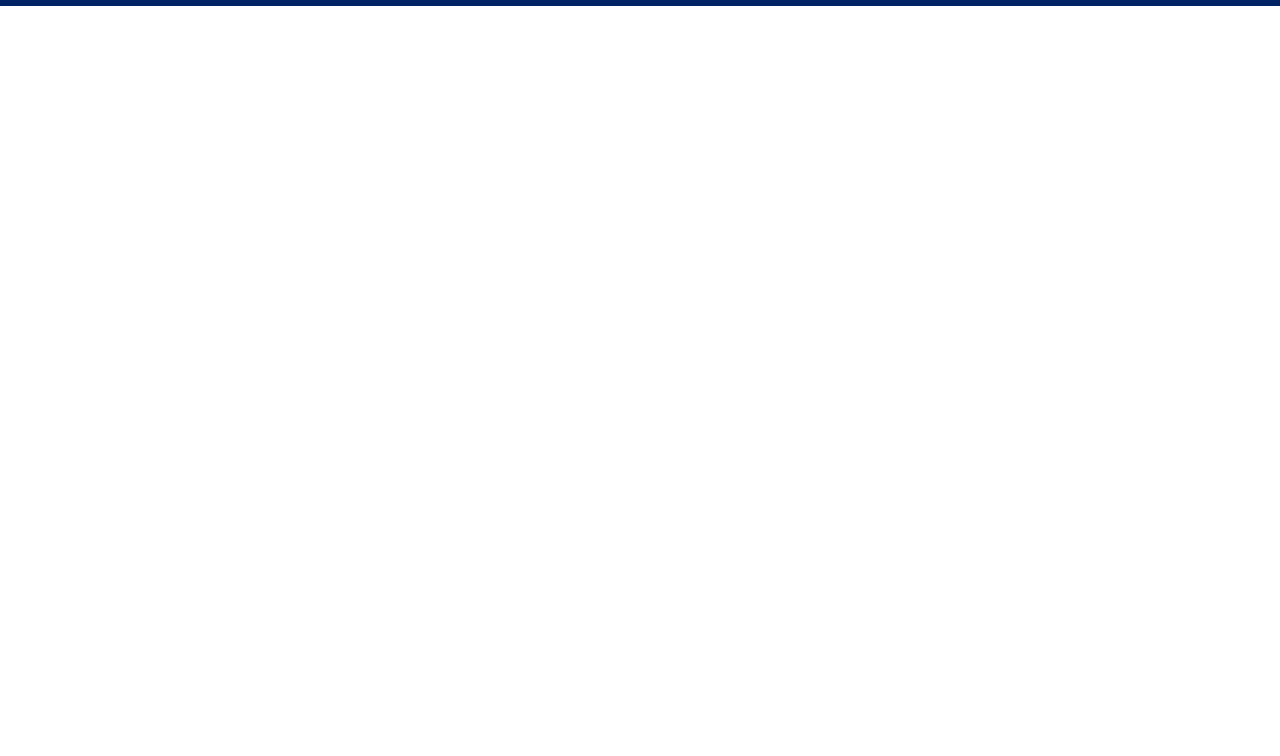
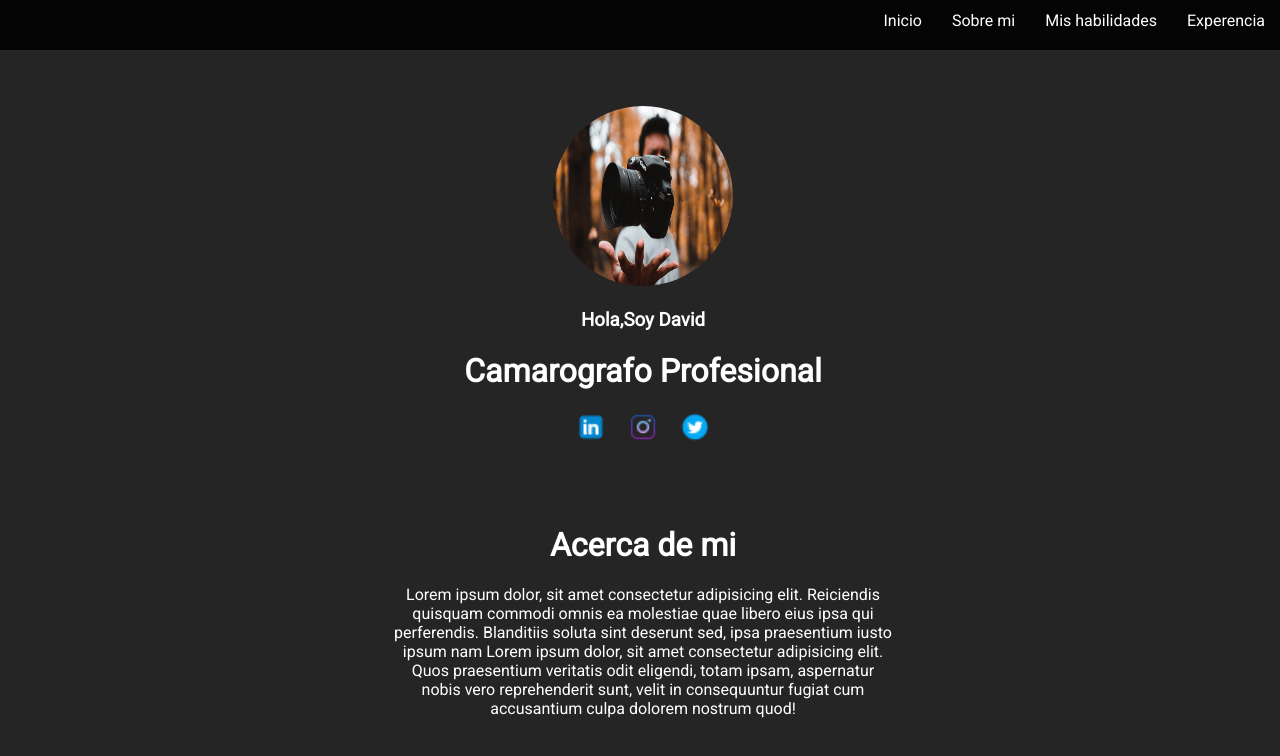
Before and after one commit to HDER7/Taller, a plain HTML site: page index.html in a window 1280 px wide. Drawn offline with Linux system fonts and the light colour scheme.

```diff
--- a/CSS/style.css
+++ b/CSS/style.css
@@ -3,9 +3,11 @@
 
 body
 {
+    background-color: #252525;
     margin: 0;
     padding-top: 56px;
     font-family: 'Roboto', sans-serif;
+    color: antiquewhite;
 }
 
 nav
@@ -13,13 +15,13 @@ nav
     position: fixed;
     top: 0;
     left: 0;
-    width: 100%;
+    width: calc(100%);
     display: flex;
     align-items: center;
     justify-content:end;
-    height: 56px;
+    height: 60px;
     transition: 0.3s;
-    background: #002366;
+    background: #040404;
 }
 
 .links
@@ -38,6 +40,35 @@ nav a {
 }
 
 nav a:hover {
-    background-color: #083AA9;
+    background-color: #292929;
     color: whitesmoke;
 }
+
+.Home Img{
+  border-radius: 100px;
+
+  }
+
+  .Home{
+    margin-top: 50px;
+    text-align: center;
+    color: white;
+    width: 500px;
+    padding-left: calc(50% - 247px);
+  }
+
+
+  .Iconos{
+
+      justify-content: center;
+      display: flex;
+      gap: 22px;
+  }
+
+  .Sobre_mi{
+    color: white;
+    margin-top: 80px;
+    text-align: center;
+    width: 500px;
+    padding-left: calc(50% - 247px);
+  }
--- a/JS/script.js
+++ b/JS/script.js
@@ -4,6 +4,6 @@ function scrollFunction() {
     if (document.body.scrollTop > 20 || document.documentElement.scrollTop > 20) {
         document.getElementById("nav").style.top = "0";
     } else {
-        document.getElementById("nav").style.top = "-50px";
+        document.getElementById("nav").style.top = "-10px";
     }
 }
--- a/index.html
+++ b/index.html
@@ -11,12 +11,32 @@
 <body>
     <nav id="nav">
         <div id="links">
-            <a href="#">Inicio</a>
-            <a href="#">Sobre mi</a>
+            <a href="#Home">Inicio</a>
+            <a href="#Sobre_mi">Sobre mi</a>
             <a href="#">Mis habilidades</a>
             <a href="#">Experencia</a>
         </div>
     </nav>
+    <div class="Home" id="Home">
+        <center><img src="IMG/Perfil.png" alt="Centered image" height="180" width="180"></center>
+        <h3>Hola,Soy David</h3>
+        <h1>Camarografo Profesional</h1>
+        <div class="Iconos">
+            <a href="https://co.linkedin.com/?original_referer=https%3A%2F%2Fwww.google.com%2F" target="_blank"> <img src="IMG/Linke.png" width="30px" height="30px" alt=""> </a>
+            <a href="https://www.instagram.com/" target="_blank"> <img src="IMG/Instagram.png" width="30px" height="30px" alt=""> </a>
+            <a href="https://twitter.com/login" target="_blank"> <img src="IMG/Twitter.png" width="30px" height="30px" alt=""> </a>
+        </div>
+    </div>
+    <div class="Sobre_mi" id="Sobre_mi">
+        <h1>Acerca de mi</h1>
+        <p>Lorem ipsum dolor, sit amet consectetur adipisicing elit.
+            Reiciendis quisquam commodi omnis ea molestiae quae libero eius ipsa qui perferendis.
+            Blanditiis soluta sint deserunt sed, ipsa praesentium iusto ipsum nam
+            Lorem ipsum dolor, sit amet consectetur adipisicing elit.
+            Quos praesentium veritatis odit eligendi, totam ipsam, aspernatur nobis vero reprehenderit sunt,
+            velit in consequuntur fugiat cum accusantium culpa dolorem nostrum quod!
+        </p>
+    </div>
     <script src="JS/script.js"></script>
 </body>
 </html>
```
Also changed, not shown: IMG/Instagram.png (added), IMG/Linke.png (added), IMG/Perfil.png (added), IMG/Twitter.png (added).
